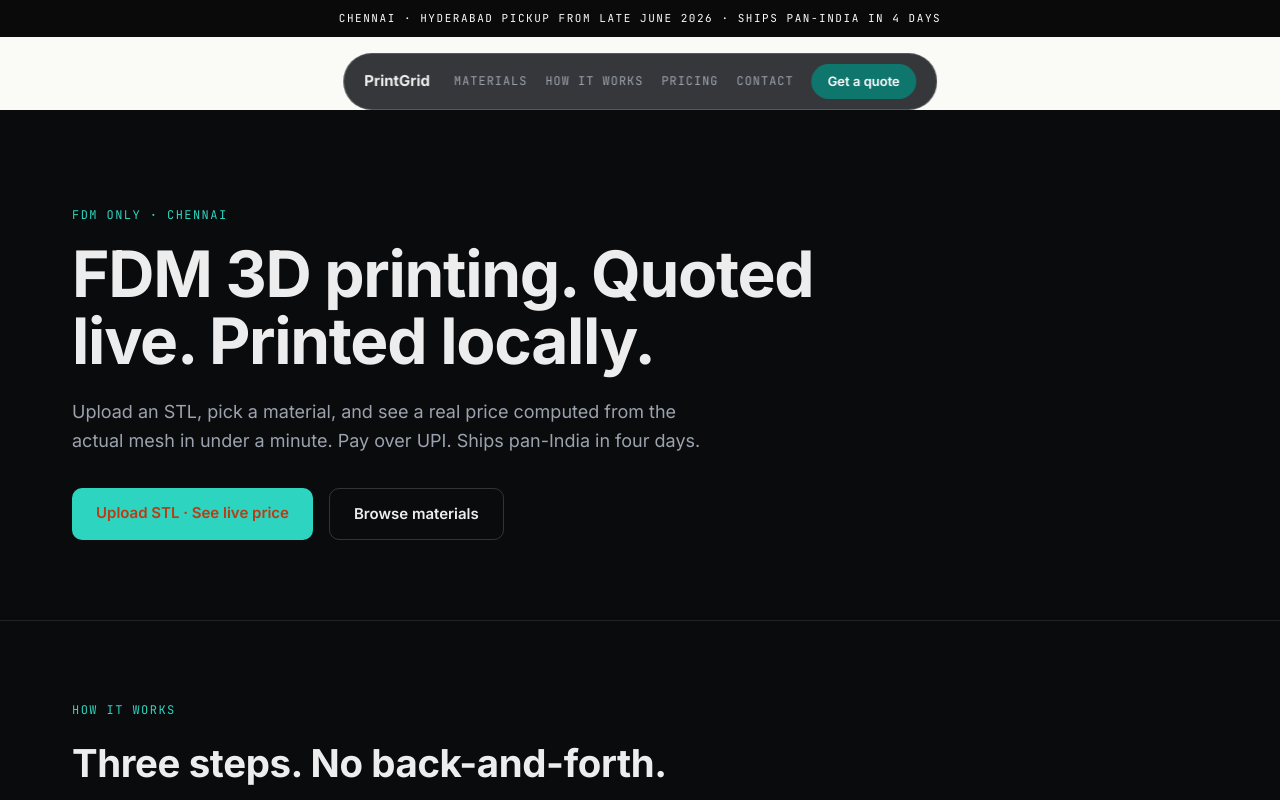
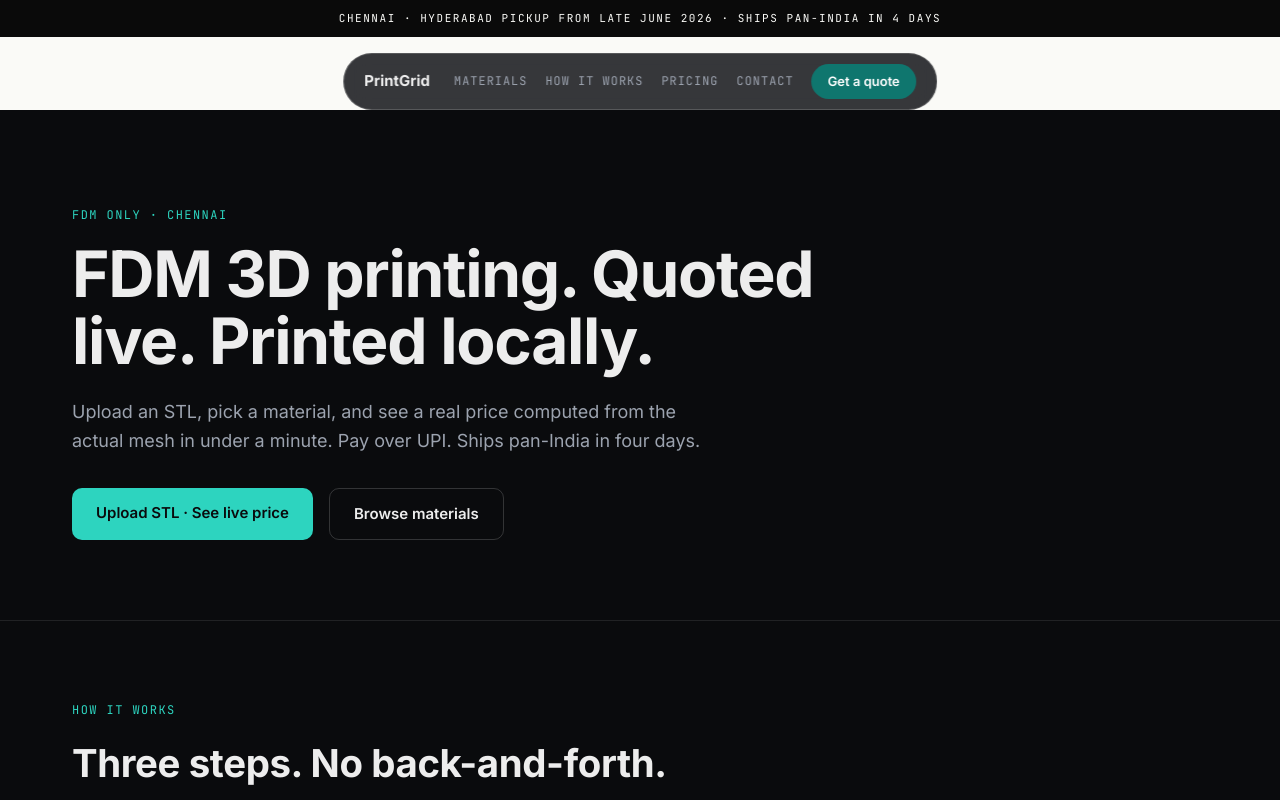
Before and after one commit to shiv2077/Print-Grid-Studio, a Next.js app in the folder apps/web/: page / in a window 1280 px wide. In both pictures the pointer is over the link 192 px from the left and 514 px from the top of the page. Shown: the top 800 px of the page. Built offline with nearby package versions, Linux system fonts and the light colour scheme; no server answers.

Commit message:
fix: correct primary CTA hover contrast on homepage
The :hover state swapped background to --accent-teal (#2DD4BF) but kept
white text, dropping to ~1.9:1 contrast — below AA. Switching hover text
to --canvas gives ~10.6:1 (verified via WCAG relative-luminance formula).

```diff
--- a/apps/web/app/page.module.css
+++ b/apps/web/app/page.module.css
@@ -54,6 +54,7 @@
 
 .btnPrimary:hover {
   background: var(--accent-teal);
+  color: var(--canvas);
 }
 
 .btnGhost {
```
